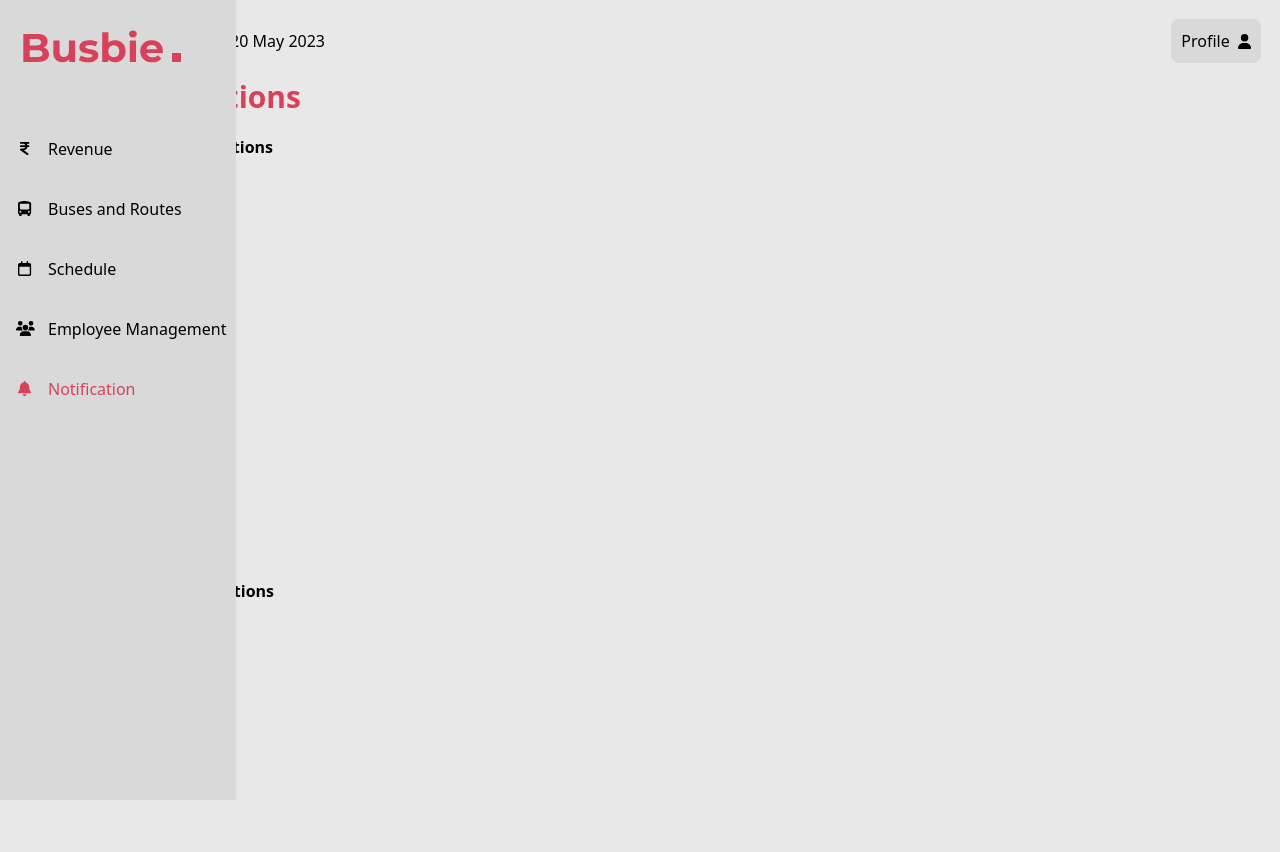
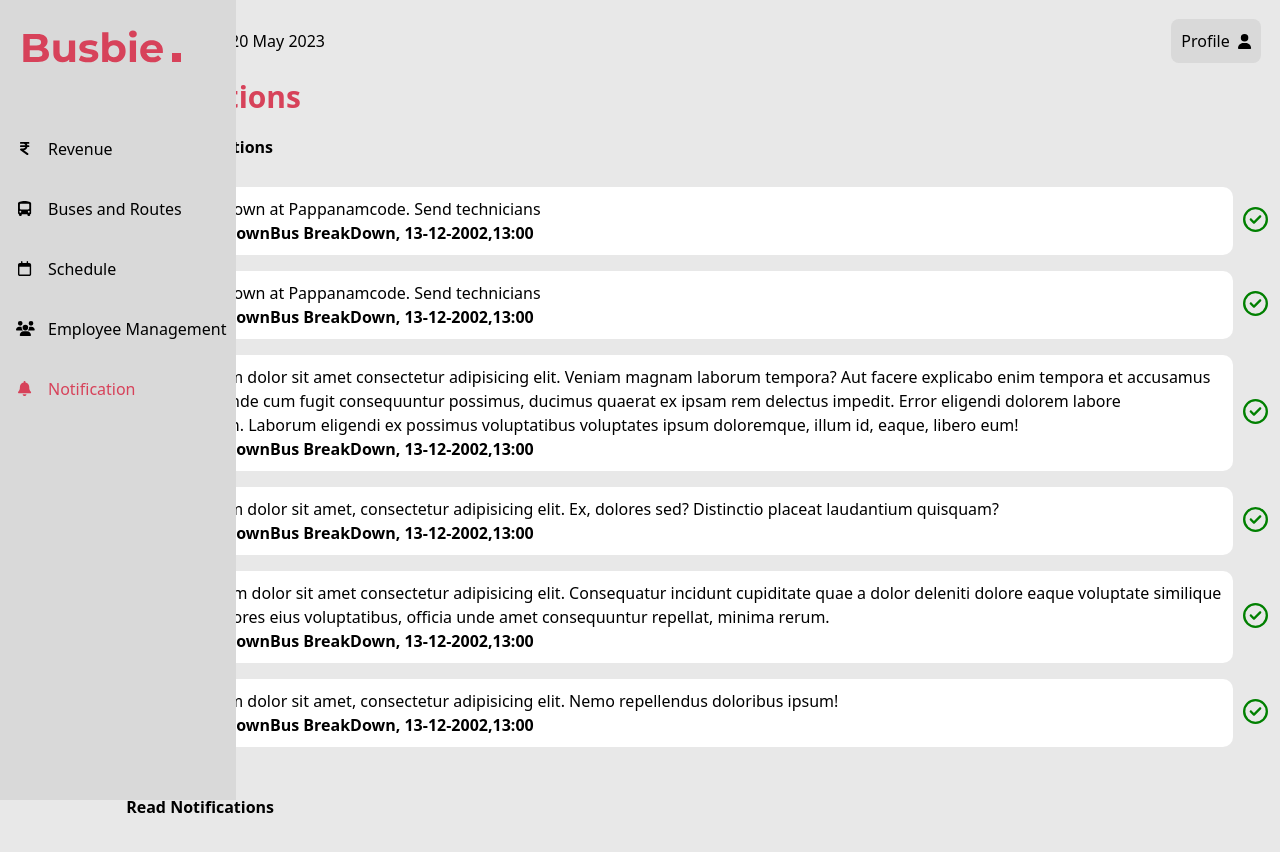
Before and after one commit to ajithrt007/Busbie, a Next.js app: page /notification in a window 1280 px wide. Shown: the top 852 px of the page. Before the commit the page ends 800 px from the top, so only its background shows below. Built offline with nearby package versions, Linux system fonts and the light colour scheme.

Commit message:
Notifications complete not data feeding pending

```diff
--- a/src/app/(dashboard)/notification/page.js
+++ b/src/app/(dashboard)/notification/page.js
@@ -4,7 +4,7 @@ import Notifmsg from '@/component/Notifmsg'
 import { FontAwesomeIcon } from "@fortawesome/react-fontawesome";
 import { faCheckCircle } from "@fortawesome/free-regular-svg-icons";
 function Page() {
-  const [ready, setRead]=useState(false)
+  // const [ready, setRead]=useState(false)
   const [unreadMessages, setUnreadMessages] = useState([
     msg1,
     msg2,
@@ -62,9 +62,9 @@ const data = {
 }
 
 
- const msg1= {id:1, msg: "Lorem ipsum dolor sit amet consectetur adipisicing elit. Cumque qui expedita excepturi eveniet natus maxime fuga assumenda consequuntur a quam.", date: "13-12-2002", time: "13:00", type: "Bus BreakDown", read:false};
+ const msg1= {id:1, msg: "Bus Break down at Pappanamcode. Send technicians ", date: "13-12-2002", time: "13:00", type: "Bus BreakDown", read:false};
 
- const msg2= {id:2, msg: "   Lorem ipsum dolor sit amet consectetur adipisicing elit. Veniam magnam laborum tempora? Aut facere explicabo enim tempora et accusamus obcaecati unde cum fugit consequuntur possimus, ducimus quaerat ex ipsam rem delectus impedit. Error eligendi dolorem labore accusantium. Laborum eligendi ex possimus voluptatibus voluptates ipsum doloremque, illum id, eaque, libero eum!", date: "13-12-2002", time: "13:00", type: "Bus BreakDown", read:false};
+ const msg2= {id:2, msg: " Bus Break down at Pappanamcode. Send technicians ", date: "13-12-2002", time: "13:00", type: "Bus BreakDown", read:false};
 
  const msg3= {id:3 ,msg: "Lorem ipsum dolor sit amet consectetur adipisicing elit. Veniam magnam laborum tempora? Aut facere explicabo enim tempora et accusamus obcaecati unde cum fugit consequuntur possimus, ducimus quaerat ex ipsam rem delectus impedit. Error eligendi dolorem labore accusantium. Laborum eligendi ex possimus voluptatibus voluptates ipsum doloremque, illum id, eaque, libero eum!", date: "13-12-2002", time: "13:00", type: "Bus BreakDown", read:false};
 
--- a/src/component/Notifmsg.js
+++ b/src/component/Notifmsg.js
@@ -1,8 +1,8 @@
 import React from "react";
-export default function Notifmsg(props) {
+export default function Notifmsg({props}) {
     return(
         <>
-        <div className="bg-white rounded-[10px] p-[10px] m-10">
+        <div className="bg-white rounded-[10px] p-[10px] m-10" style={{minWidth:"100%"}}>
 
             <div className="content">
                 {props.msg}
@@ -10,7 +10,7 @@ export default function Notifmsg(props) {
             <div className=" flex flex-row font-bold ">
                 {props.type}
                 <div className="flex justify-self-end p-10">
-                        {props.date}, {props.time}
+                 {props.type},       {props.date},{props.time}
                 </div>
             </div>
 
```
